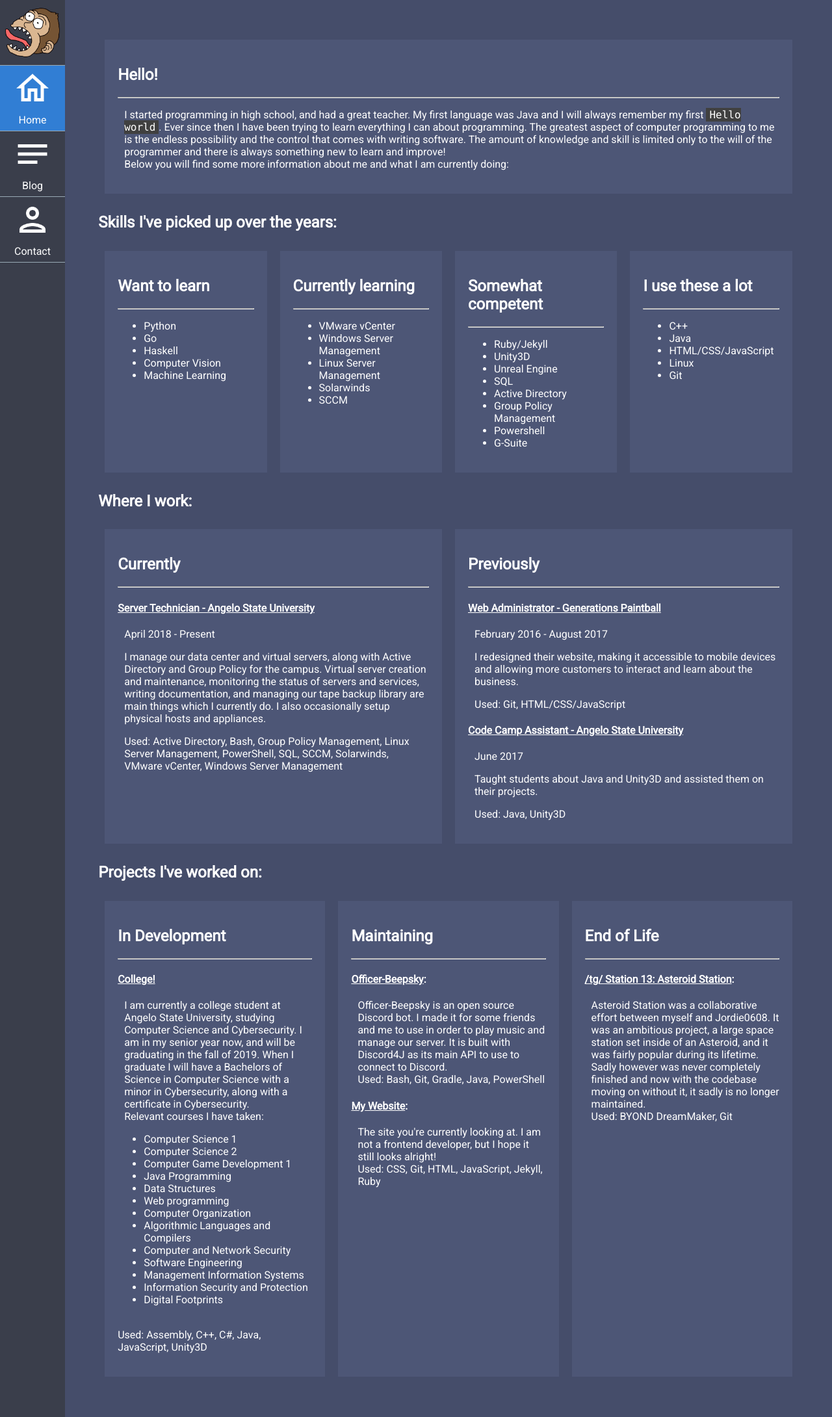
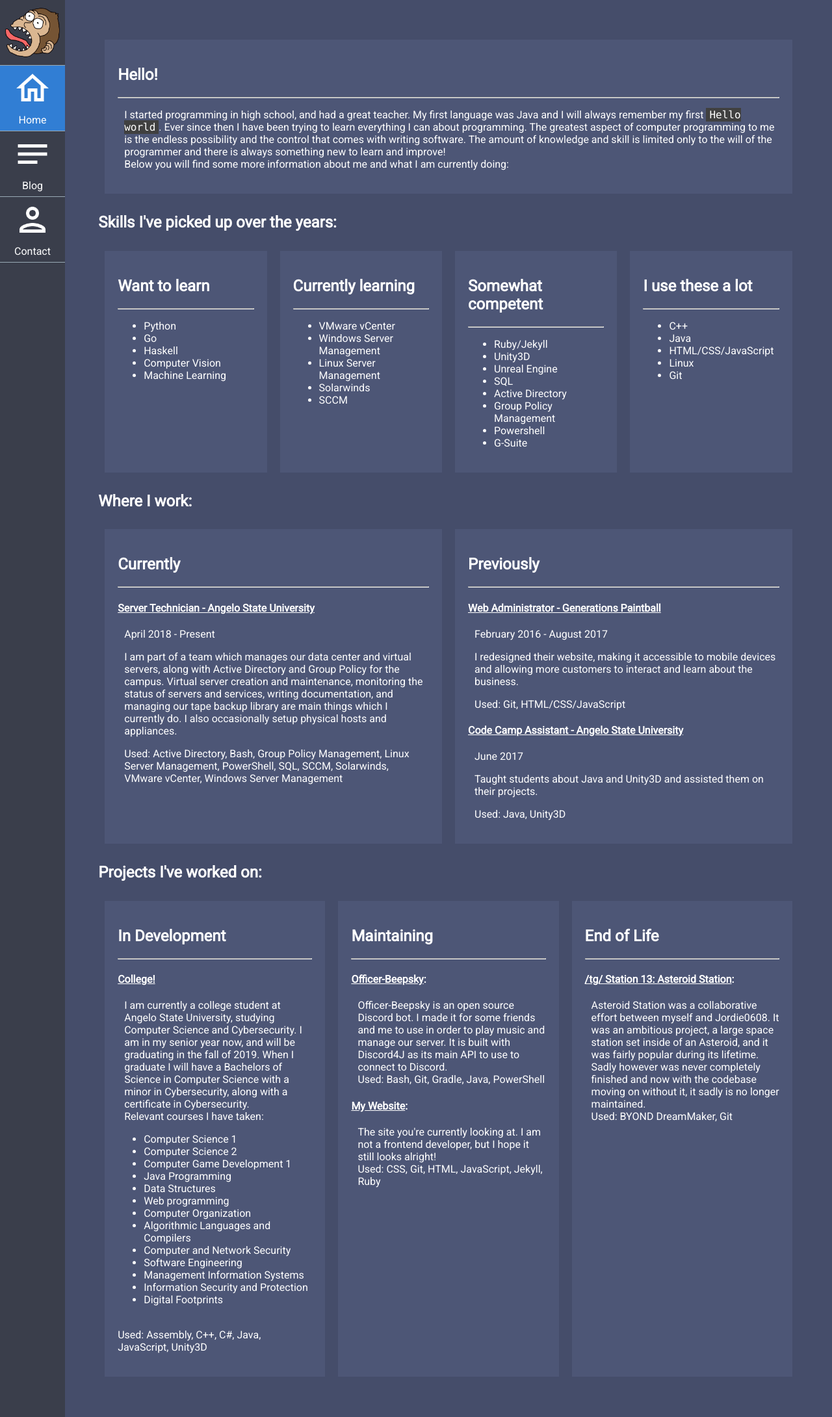
Before and after one commit to CorruptComputer/home, a Jekyll site: the page built from index.html, in a window 1280 px wide. Shown: the whole page at 65% size. Built offline with Jekyll 4.4.1, drawn with Linux system fonts in a browser that asks for light colours.

Commit message:
Teamwork makes the dream work

```diff
--- a/index.html
+++ b/index.html
@@ -72,9 +72,9 @@ layout: default-home
             <h4><a href="https://www.angelo.edu/services/technology/">Server Technician - Angelo State University</a></h4>
             <p >April 2018 - Present</p>
             <p>
-                I manage our data center and virtual servers, along with Active Directory and Group Policy for the campus.
-                Virtual server creation and maintenance, monitoring the status of servers and services, writing documentation,
-                and managing our tape backup library are main things which I currently do.
+                I am part of a team which manages our data center and virtual servers, along with Active Directory and Group Policy for the campus.
+                Virtual server creation and maintenance, monitoring the status of servers and services,
+                writing documentation, and managing our tape backup library are main things which I currently do.
                 I also occasionally setup physical hosts and appliances.
             </p>
             <p>Used: Active Directory, Bash, Group Policy Management, Linux Server Management, PowerShell, SQL, SCCM, Solarwinds, VMware vCenter, Windows Server Management</p>
```
